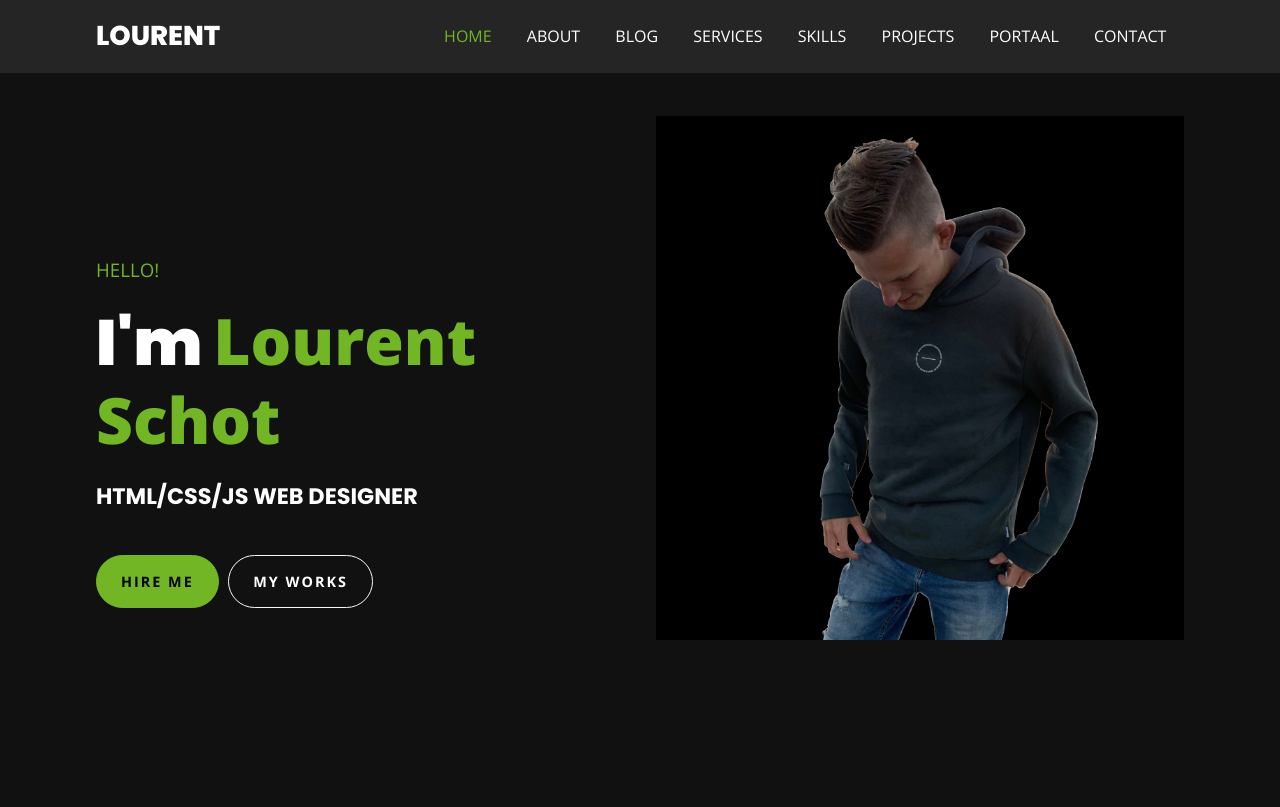
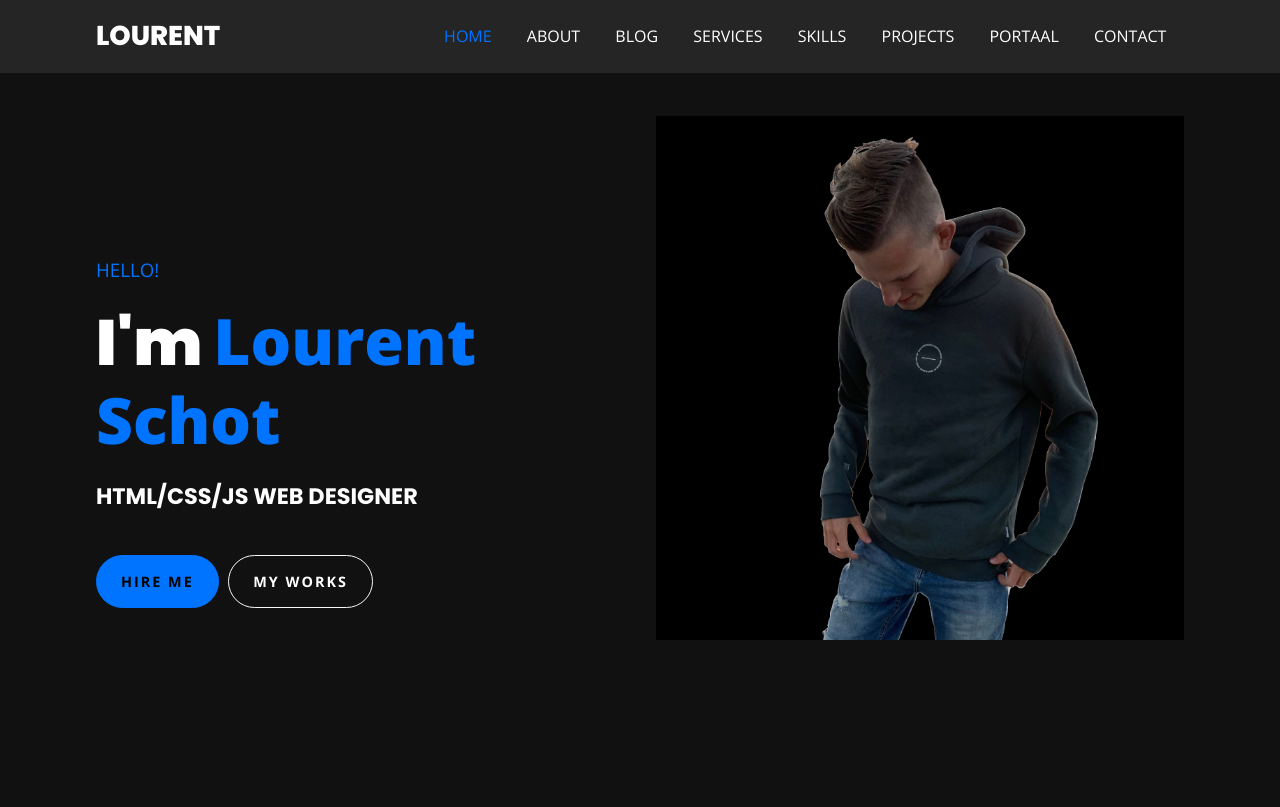
Before and after one commit to lourent20/lourent20.github.io, a PHP site: page / in a window 1280 px wide. Shown: the top 807 px of the page. Run offline with PHP 8.4, Linux system fonts and the light colour scheme.

Commit message:
Update utility.css

```diff
--- a/css/utility.css
+++ b/css/utility.css
@@ -2,7 +2,7 @@
 :root{
     --poppins: 'Poppins', sans-serif;
     --sans: 'Open Sans', sans-serif;
-    --green: #72b626;
+    --green: #0073ff;
     --black: #111;
     --nero: #252525;
     --transition: all 0.4s ease;
```
